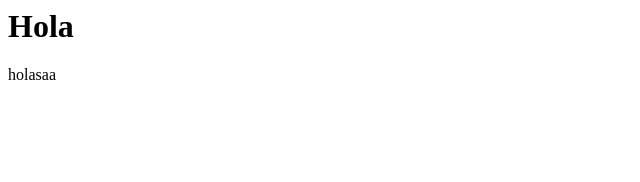
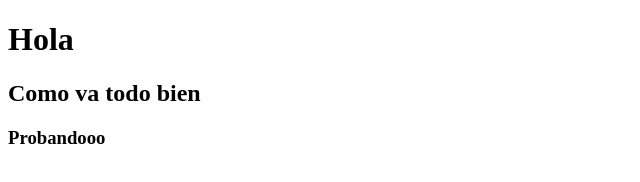
Before and after one commit to LucasAlonso97/primer-repositorio, a plain HTML site: page index.html in a window 1280 px wide. Shown: the whole page, without its empty margins (0-640 px from the left). Drawn offline with Linux system fonts and the light colour scheme.

Commit message:
Ingrese datos

```diff
--- a/index.html
+++ b/index.html
@@ -1,6 +1,13 @@
-<!DOCTYPE>
-<html>
-	<body>
+<!DOCTYPE html>
+<html lang="en">
+<head>
+	<meta charset="UTF-8">
+	<meta name="viewport" content="width=device-width, initial-scale=1.0">
+	<title>Document</title>
+</head>
+<body>
+
+
 
 		<h1>
 			Hola
@@ -8,13 +15,10 @@
 
 
 
+<h2>Como va todo bien</h2>
+
+<h3>Probandooo</h3>
 
 
-
-
-
-		<p>
-		holasaa
-		</p>
-
-	</body>
+</body>
+</html>
```
